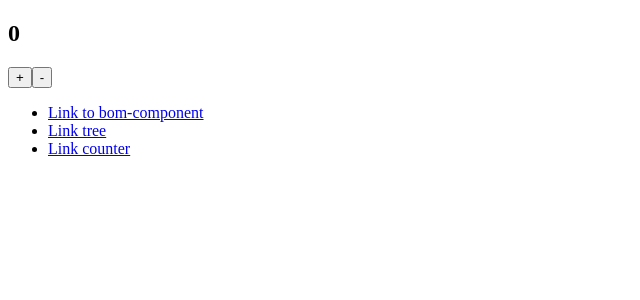
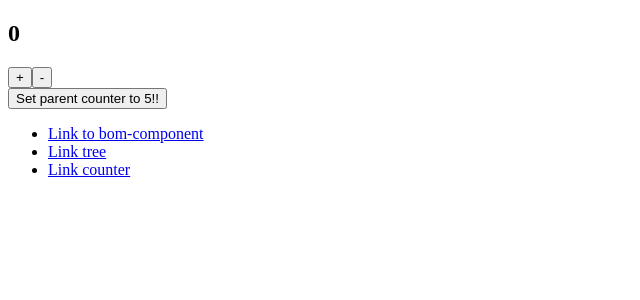
Before and after one commit to freshcodeAlice/pfm-2023-react-welcome, a React (Create React App) app: page /counter in a window 1280 px wide. Shown: the top 300 px of the page, without its empty margins (0-640 px from the left). Built offline with nearby package versions, Linux system fonts and the light colour scheme.

Commit message:
state child props

```diff
--- a/src/components/NewCounter/index.js
+++ b/src/components/NewCounter/index.js
@@ -1,4 +1,5 @@
 import React, {useState} from 'react';
+import InnerCompo from './innerComp';
 
 const NewCounter = () => { // функціональна компонента - хук використовувати можна
     // ось це - найвищий рівень
@@ -23,15 +24,17 @@ const NewCounter = () => { // функціональна компонента -
     }
 
     const decrement = () => {
-        setCount(count-1)
+        setCount((prevState) => prevState - 1)
     }
 
+    console.log('батьківська оновилась!')
 
     return (
         <div>
            <h2>{count}</h2>
            <button onClick={increment}>+</button>
            <button onClick={decrement}>-</button>
+           <InnerCompo callbackFromParent={setCount}/>
         </div>
     );
 }
--- /dev/null
+++ b/src/components/NewCounter/innerComp/index.js
@@ -0,0 +1,13 @@
+import React from 'react';
+
+const InnerCompo = (props) => {
+    return (
+        <div>
+            <button onClick={() => {
+                props.callbackFromParent(5)
+            }}>Set parent counter to 5!!</button>
+        </div>
+    );
+}
+
+export default InnerCompo;
```
